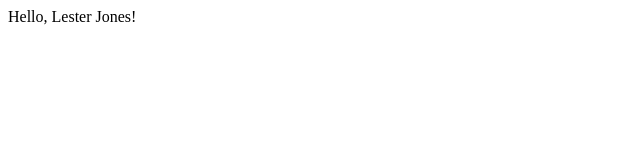
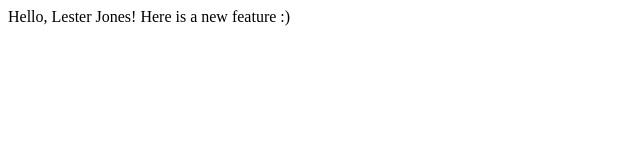
Before and after one commit to LesterJones95/lecture1, a plain HTML site: page index.html in a window 1280 px wide. Shown: the whole page, without its empty margins (0-640 px from the left). Drawn offline with Linux system fonts and the light colour scheme.

Commit message:
Added another line

```diff
--- a/index.html
+++ b/index.html
@@ -6,5 +6,6 @@
   </head>
   <body>
     Hello, Lester Jones!
+    Here is a new feature :)
   </body>
 </html>
```
